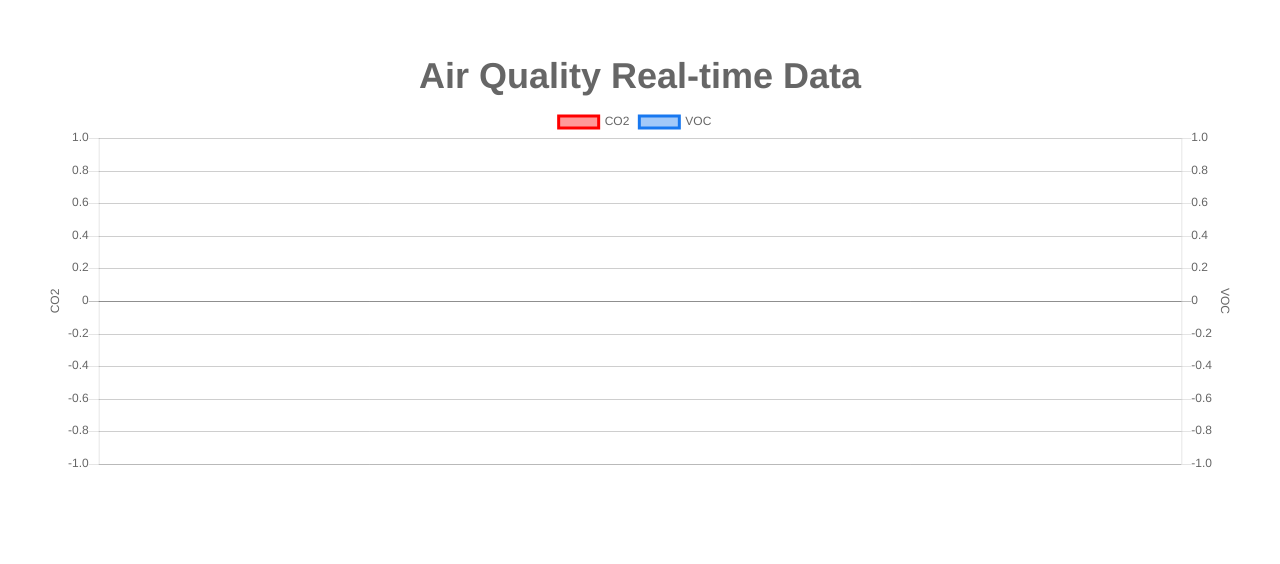
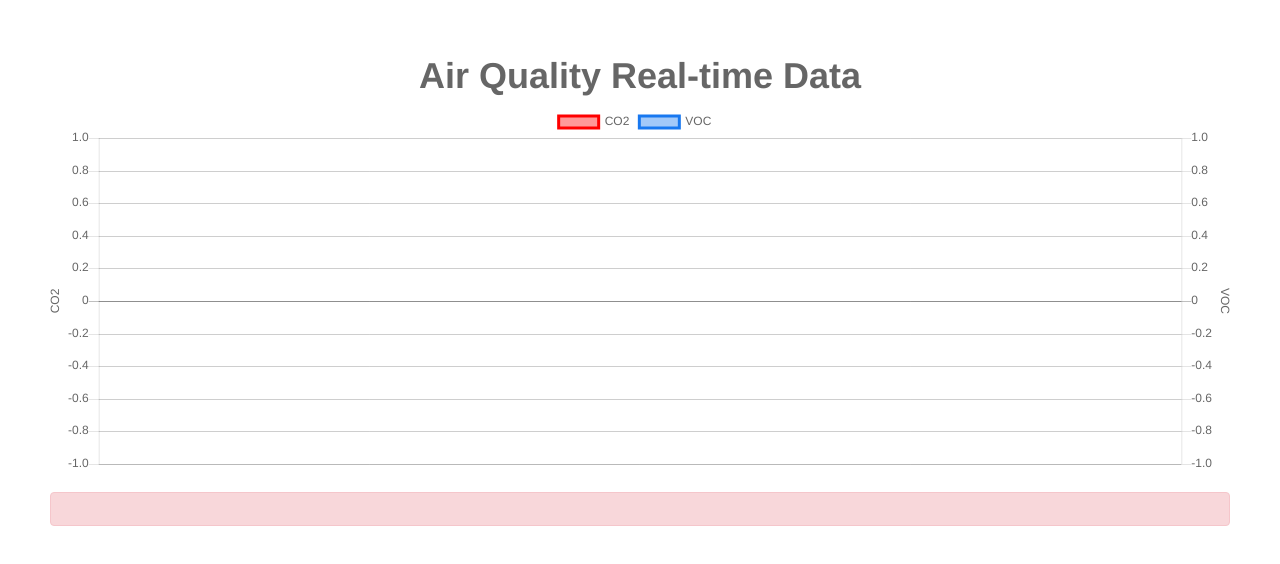
Before and after one commit to Shreeya96/iotAirQuality, a website: page public/index.html in a window 1280 px wide. Drawn offline with nearby package versions, Linux system fonts and the light colour scheme.

Commit message:
colour242

```diff
--- a/public/index.html
+++ b/public/index.html
@@ -12,8 +12,9 @@
 <body>
     <div>
     <canvas id="myChart" width="400" height="150"></canvas>
+    <div class="alert alert-danger" role="alert">
     <center><h2><b><div id = "indicator1"></div></b></h2></center>
-
+    </div>
     </div>
     </body>
 
```
